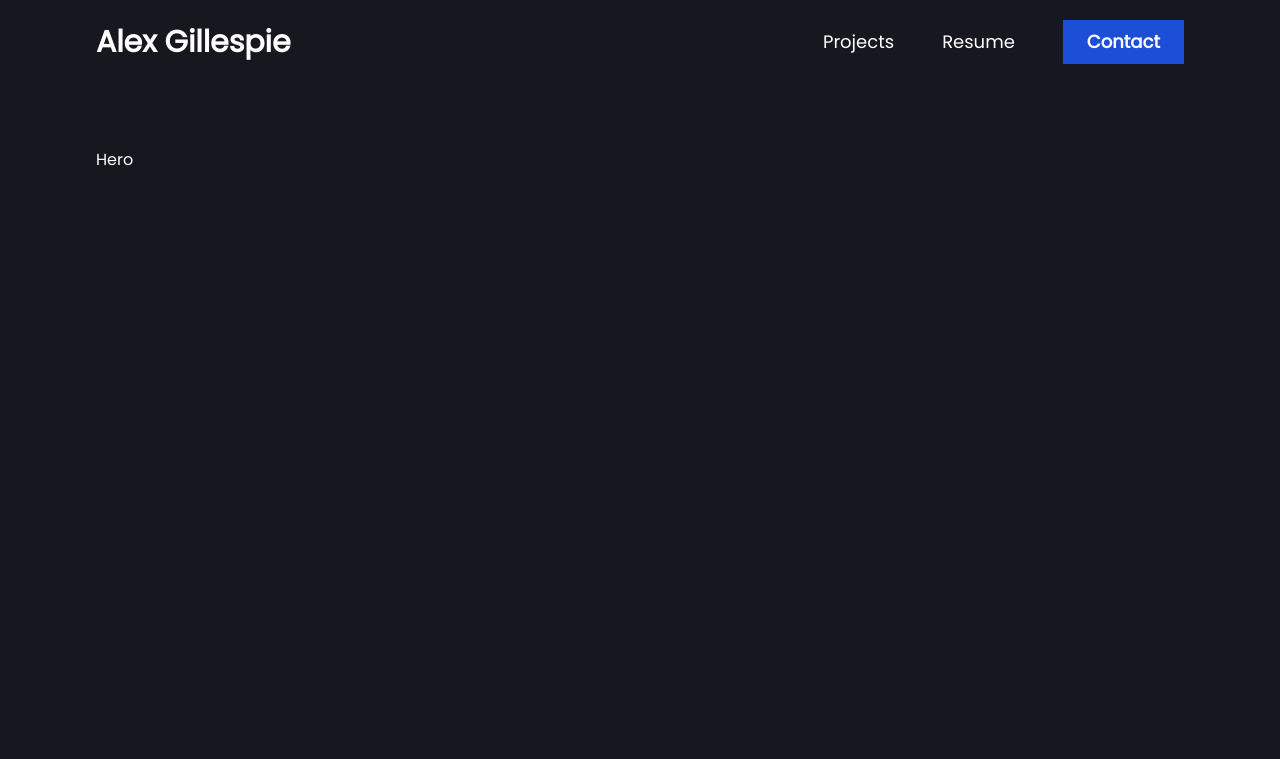
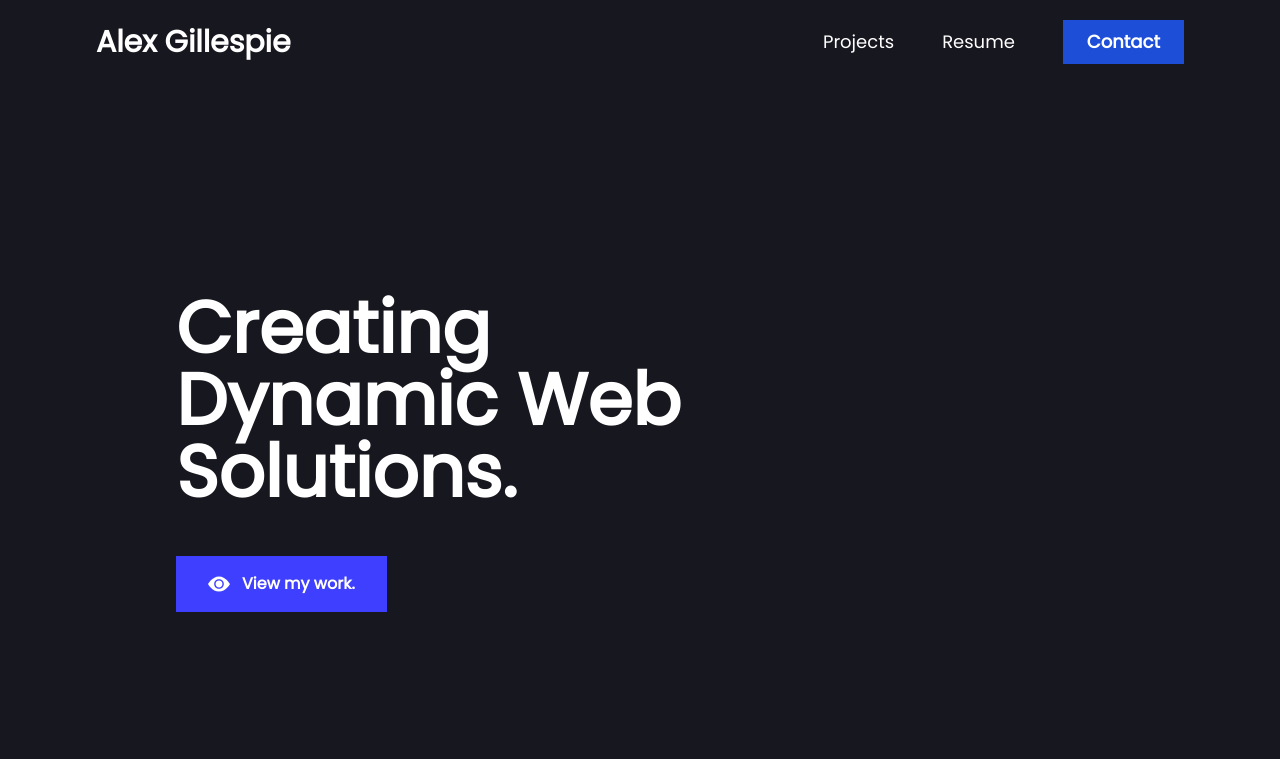
Before and after one commit to alexgill97/personal-site, a Gatsby site: page / in a window 1280 px wide. Built offline with nearby package versions, Linux system fonts and the light colour scheme; Gatsby itself is replaced by a stand-in of ours.

Commit message:
hero section (no picture yet)

```diff
--- a/src/components/Hero.js
+++ b/src/components/Hero.js
@@ -3,7 +3,34 @@ import React from "react"
 const Hero = () => {
   return (
     <div className="container mt-16 flex justify-between items-center mx-auto px-8 md:px-24 lg:px-24 w-full">
-      <div className="flex flex-wrap md:flex-nowrap">Hero</div>
+      <div className="flex flex-wrap md:flex-nowrap">
+        <div className="flex flex-wrap lg:ml-20 justify-center md:justify-start max-w-xl mt-0 md:my-36">
+          <h1 className="font-bold text-5xl md:text-6xl lg:text-7xl text-center md:text-left">
+            Creating <br /> Dynamic Web Solutions.
+          </h1>
+          <button class="px-8 py-4 bg-theme text-white font-bold mt-12 flex items-center space-x-3">
+            <div>
+              <svg
+                width="22"
+                height="22"
+                viewBox="0 0 22 22"
+                fill="none"
+                xmlns="http://www.w3.org/2000/svg"
+              >
+                <path
+                  d="M14.4375 11C14.4375 11.9117 14.0753 12.786 13.4307 13.4307C12.786 14.0753 11.9117 14.4375 11 14.4375C10.0883 14.4375 9.21398 14.0753 8.56932 13.4307C7.92466 12.786 7.5625 11.9117 7.5625 11C7.5625 10.0883 7.92466 9.21398 8.56932 8.56932C9.21398 7.92466 10.0883 7.5625 11 7.5625C11.9117 7.5625 12.786 7.92466 13.4307 8.56932C14.0753 9.21398 14.4375 10.0883 14.4375 11Z"
+                  fill="white"
+                />
+                <path
+                  d="M0 11C0 11 4.125 3.4375 11 3.4375C17.875 3.4375 22 11 22 11C22 11 17.875 18.5625 11 18.5625C4.125 18.5625 0 11 0 11ZM11 15.8125C12.2764 15.8125 13.5004 15.3055 14.403 14.403C15.3055 13.5004 15.8125 12.2764 15.8125 11C15.8125 9.72365 15.3055 8.49957 14.403 7.59705C13.5004 6.69453 12.2764 6.1875 11 6.1875C9.72365 6.1875 8.49957 6.69453 7.59705 7.59705C6.69453 8.49957 6.1875 9.72365 6.1875 11C6.1875 12.2764 6.69453 13.5004 7.59705 14.403C8.49957 15.3055 9.72365 15.8125 11 15.8125Z"
+                  fill="white"
+                />
+              </svg>
+            </div>
+            <span>View my work.</span>
+          </button>
+        </div>
+      </div>
     </div>
   )
 }
```
